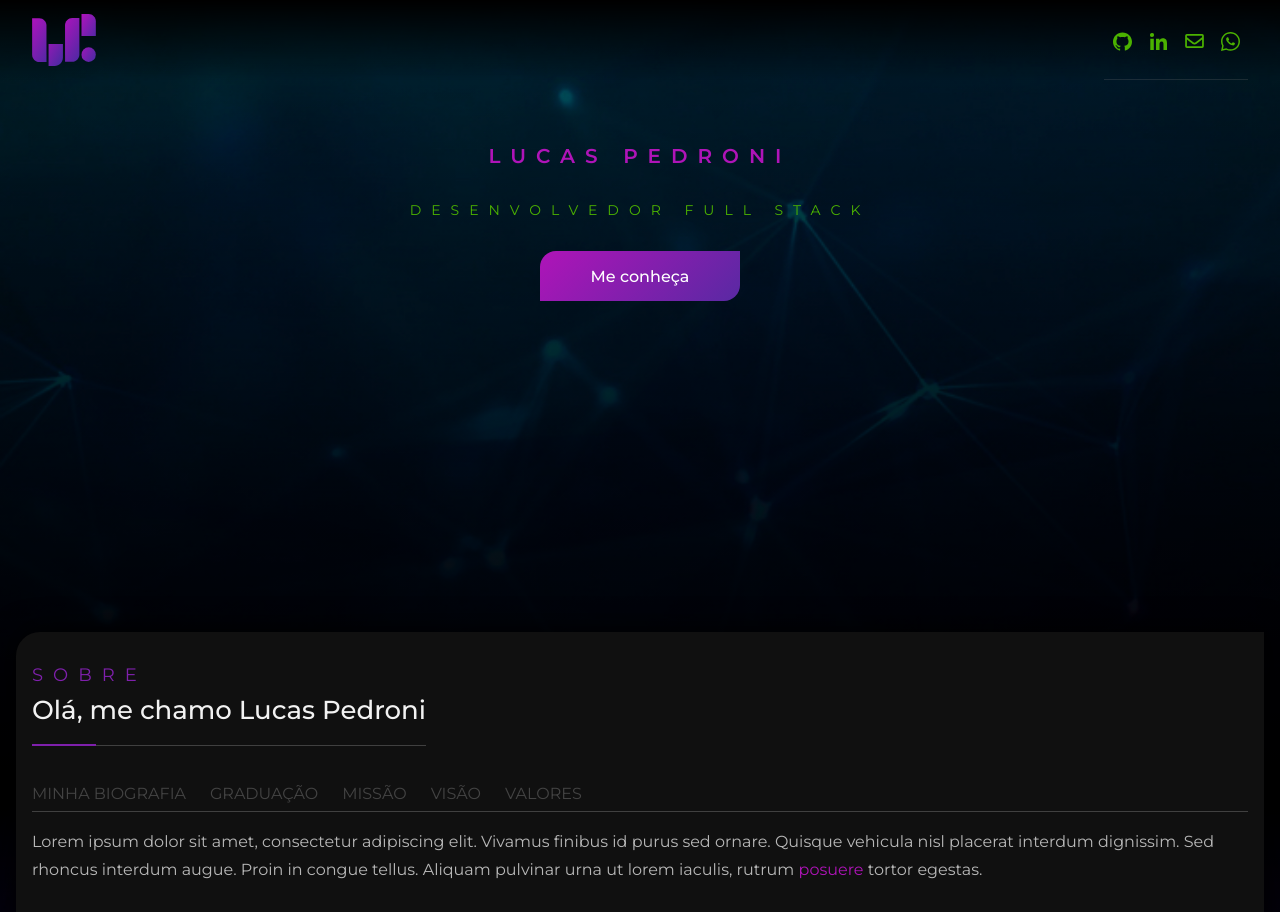
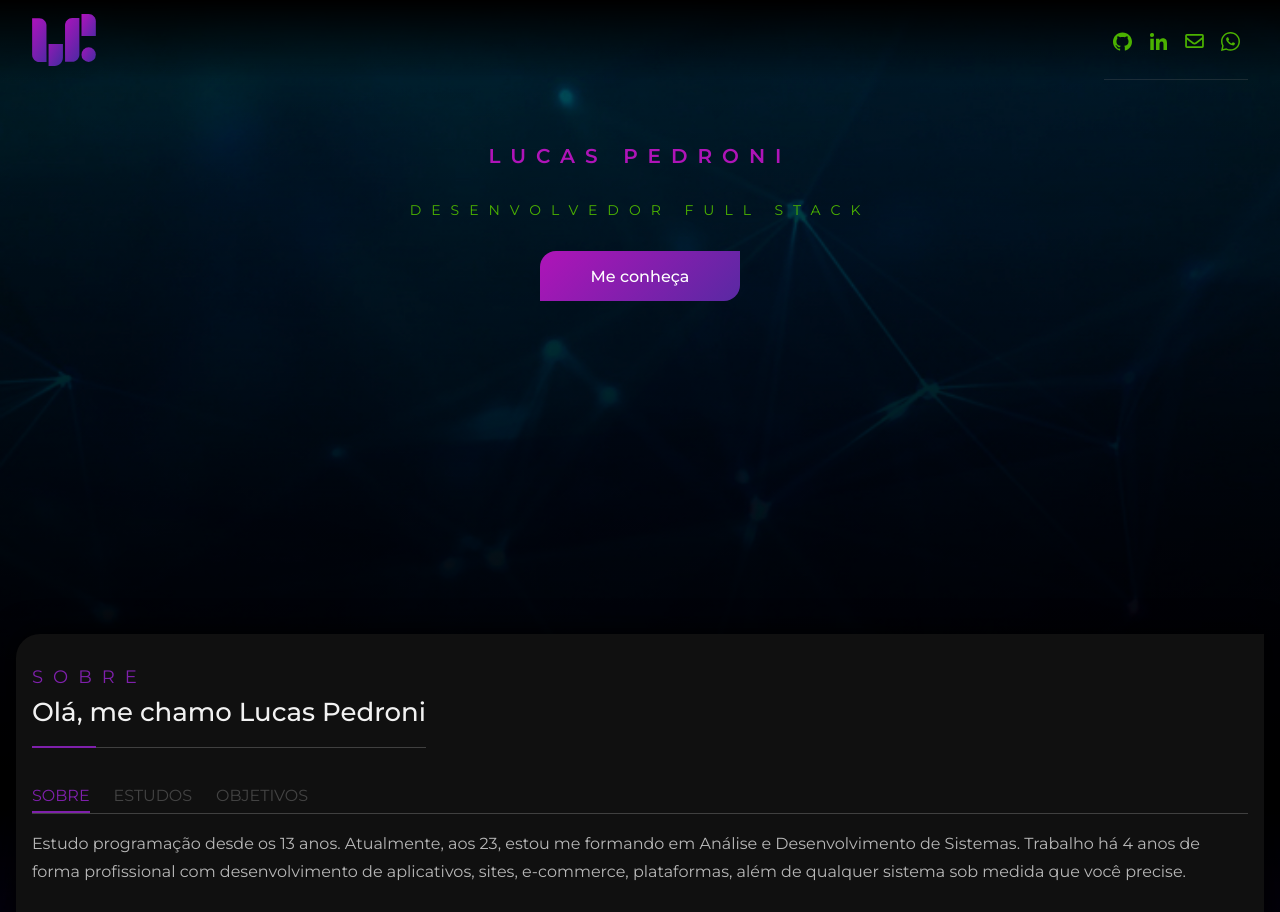
Before and after one commit to pedronidiv/front-portfolio, a Next.js app: page / in a window 1280 px wide. Shown: the top 912 px of the page. Built offline with nearby package versions, Linux system fonts and the light colour scheme.

Commit message:
add dynamic content to about section

```diff
--- a/components/Button.js
+++ b/components/Button.js
@@ -8,6 +8,8 @@ const Button = ({color = 'primary', ...props}) => {
 const StyledButton = styled.button`
   height: 50px;
   min-width: 200px;
+  padding-left: 32px;
+  padding-right: 32px;
   display: inline-flex;
   background-color: var(--color-primary);
   background-image: linear-gradient(
--- a/components/HomeAbout.js
+++ b/components/HomeAbout.js
@@ -1,90 +1,64 @@
-import React, { useState, useCallback, useEffect } from "react";
+import React, { useState, useCallback, useEffect, useMemo } from "react";
 import Box from "./Box";
 import Title from "./Title";
 import BoxContent from "./BoxContent";
 import BoxList from "./BoxList";
 import Button from "./Button";
-import styled from "styled-components";
 import useMobile from "../hooks/useMobile";
-
+import HomeAboutContent, { getByKey } from "./HomeAboutContent";
+import { scrollTo } from "../helpers";
 const HomeAbout = (props) => {
-  const [activeListItem, setActiveListItem] = useState("");
+  const [activeListKey, setActiveListKey] = useState("ola");
   const isMobile = useMobile();
-
+  const content = useMemo(() => getByKey(activeListKey) || {}, [activeListKey]);
+  const onListItemSelected = useCallback((key) => setActiveListKey(key), [
+    setActiveListKey,
+  ]);
   return (
     <Box
       {...props}
       aside={
         !isMobile && (
           <HomeAboutAside
-            activeListItem={activeListItem}
-            onListItemSelected={(key) => setActiveListItem(key)}
+            activeListKey={activeListKey}
+            onListItemSelected={onListItemSelected}
           />
         )
       }
     >
-      <Title subTitle="Sobre" title={<h2>Olá, me chamo Lucas Pedroni</h2>} />
+      <Title subTitle={content.label} title={<h2>{content.title}</h2>} />
       {isMobile && (
         <HomeAboutAside
-          activeListItem={activeListItem}
-          onListItemSelected={(key) => setActiveListItem(key)}
+          activeListKey={activeListKey}
+          onListItemSelected={onListItemSelected}
         />
       )}
       <BoxContent>
-        Lorem ipsum dolor sit amet, consectetur adipiscing elit. Vivamus finibus
-        id purus sed ornare. Quisque vehicula nisl placerat interdum dignissim.
-        Sed rhoncus interdum augue. Proin in congue tellus. Aliquam pulvinar
-        urna ut lorem iaculis, rutrum <a href="#">posuere</a> tortor egestas.
-        <br />
-        <br />
-        Sed sit amet felis lorem. Ut elementum vestibulum ligula vitae aliquam.
-        Pellentesque sit amet lorem laoreet, auctor sapien sed, sodales justo.
-        In ac felis et augue rutrum consectetur non quis risus.
-        <br />
-        <br />
-        <strong>Quer saber mais sobre minhas especializações?</strong>
+        {content.content}
         <br />
         <br />
         <Button
           onClick={() => {
-            setActiveListItem({ key: "graduacao" });
+            ("graduação");
           }}
         >
-          Quero!
+          Entre em contato comigo
         </Button>
       </BoxContent>
     </Box>
   );
 };
 
-const HomeAboutAside = ({ activeListItem, onListItemSelected = () => {} }) => {
-  const list = [
-    {
-      key: "minha-biografia",
-      label: "Minha biografia",
+const HomeAboutAside = ({ activeListKey, onListItemSelected = () => {} }) => {
+  const list = HomeAboutContent;
+  const content = useMemo(() => getByKey(activeListKey) || {}, [activeListKey]);
+
+  const _onListItemSelected = useCallback(
+    (content) => {
+      onListItemSelected(content?.key);
     },
-    {
-      key: "graduacao",
-      label: "Graduação",
-    },
-    {
-      key: "missao",
-      label: "Missão",
-    },
-    {
-      key: "visao",
-      label: "Visão",
-    },
-    {
-      key: "valores",
-      label: "Valores",
-    },
-  ];
-
-  const _onListItemSelected = useCallback((key) => {
-    onListItemSelected(key);
-    console.log(key);
-  });
+    [onListItemSelected]
+  );
   return (
     <>
       <img
@@ -98,7 +72,7 @@ const HomeAboutAside = ({ activeListItem, onListItemSelected = () => {} }) => {
       <BoxList
         list={list}
         onItemSelected={_onListItemSelected}
-        activeItem={activeListItem}
+        activeItem={content}
       ></BoxList>
     </>
   );
--- /dev/null
+++ b/components/HomeAboutContent.js
@@ -0,0 +1,41 @@
+import React from "react";
+const contents = [
+  {
+    key: "ola",
+    label: "Sobre",
+    title: "Olá, me chamo Lucas Pedroni",
+    content:
+      "Estudo programação desde os 13 anos. Atualmente, aos 23, estou me formando em Análise e Desenvolvimento de Sistemas. Trabalho há 4 anos de forma profissional com desenvolvimento de aplicativos, sites, e-commerce, plataformas, além de qualquer sistema sob medida que você precise.",
+  },
+  {
+    key: "estudos",
+    label: "Estudos",
+    title: "Em constante aprendizado",
+    content: (
+      <>
+        Estou me graduando em Análise e Desenvolvimento de Sistemas, faculdade
+        iniciada em 2017. Além da graduação, estudo constantemente novas
+        tecnologias para trazer a melhor performance e resultado para cada
+        projeto que construo.
+        <br />
+        Hoje estudo arduamente React, Node.JS e microservices, além de design de
+        interfaces de usuário e experiência do usuário, que você deve conhecer
+        como UI/UX. Também tenho sólidos conhecimentos em diversas tecnologias
+        como JavaScript, Vue, Angular, HTML, CSS, PHP, Laravel, MySQL,
+        Servidores Linux
+      </>
+    ),
+  },
+  {
+    key: "objetivos",
+    label: "Objetivos",
+    title: "Entregar sempre o melhor",
+    content:
+      "Busco sempre evoluir em meu trabalho, e, por isso, meus objetivos também estão sempre mudando. Mas um deles é certo e imutável: entregar sempre o melhor. Para mim, não basta apenas entregar, quero sempre entregar o melhor que posso oferecer.",
+  },
+];
+
+export default contents;
+export const getByKey = (key) => {
+  return contents.find((content) => content.key === key);
+};
```
Also changed, not shown: 1 other file (tests, documents, lock files or other folders).
